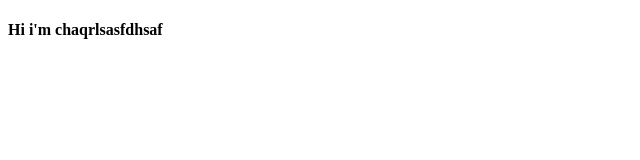
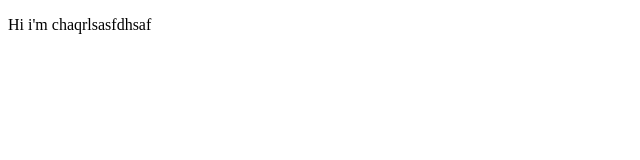
Before and after one commit to cfisher9/cfisher9.github.io, a plain HTML site: page index.html in a window 1280 px wide. Shown: the whole page, without its empty margins (0-640 px from the left). Drawn offline with Linux system fonts and the light colour scheme.

Commit message:
Update index.html

```diff
--- a/index.html
+++ b/index.html
@@ -1,6 +1,6 @@
 <!DOCTYPE html>
 <html>
   <body>
-    <h4>Hi i'm chaqrlsasfdhsaf</h4>
+    <p>Hi i'm chaqrlsasfdhsaf<p>
   </body>
 </html>
```
